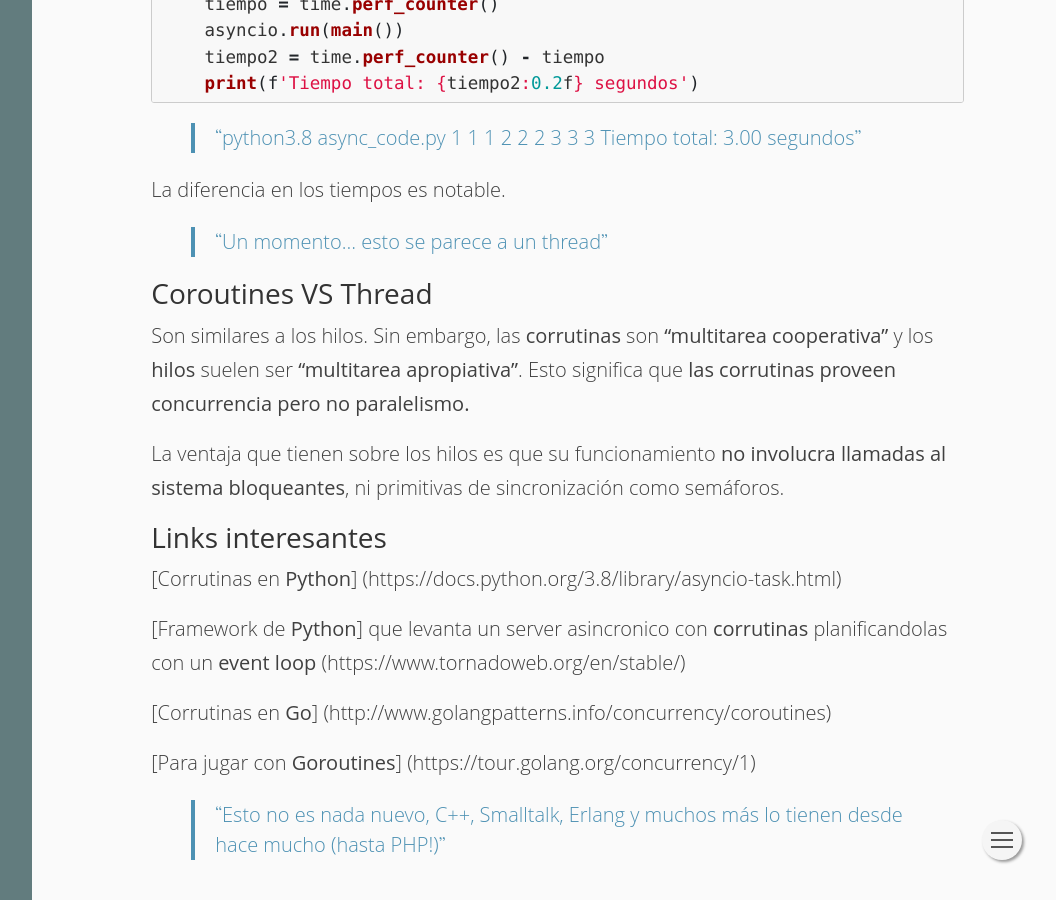
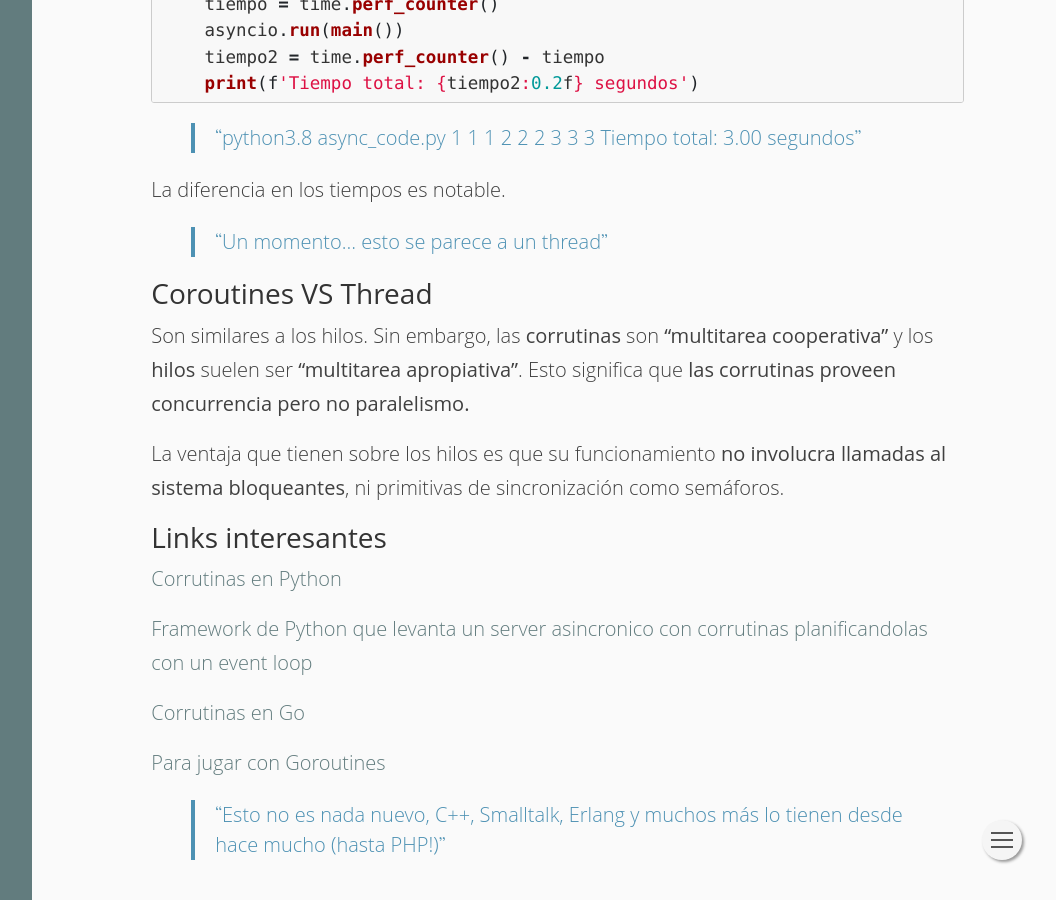
Before and after one commit to arquitecturas-concurrentes/iasc-book, a Jekyll site: the page built from coroutines.md, in a window 1280 px wide and 900 px high, scrolled down 1567 px. Shown: the whole window, without its empty margins (218-1274 px from the left). Built offline with Jekyll 4.4.1, drawn with Linux system fonts in a browser that asks for light colours; nearby versions of some CDN libraries.

Commit message:
Tag refactor

```diff
--- a/coroutines.md
+++ b/coroutines.md
@@ -93,12 +93,12 @@ La ventaja que tienen sobre los hilos es que su funcionamiento **no involucra ll
 
 ### Links interesantes
 
-[Corrutinas en **Python**] (https://docs.python.org/3.8/library/asyncio-task.html)
+[Corrutinas en Python](https://docs.python.org/3.8/library/asyncio-task.html)
 
-[Framework de **Python**] que levanta un server asincronico con **corrutinas** planificandolas con un **event loop** (https://www.tornadoweb.org/en/stable/)
+[Framework de Python que levanta un server asincronico con corrutinas planificandolas con un event loop](https://www.tornadoweb.org/en/stable/)
 
-[Corrutinas en **Go**] (http://www.golangpatterns.info/concurrency/coroutines)
+[Corrutinas en Go](http://www.golangpatterns.info/concurrency/coroutines)
 
-[Para jugar con **Goroutines**] (https://tour.golang.org/concurrency/1)
+[Para jugar con Goroutines](https://tour.golang.org/concurrency/1)
 
 >Esto no es nada nuevo, C++, Smalltalk, Erlang y muchos más lo tienen desde hace mucho (hasta PHP!)
```
